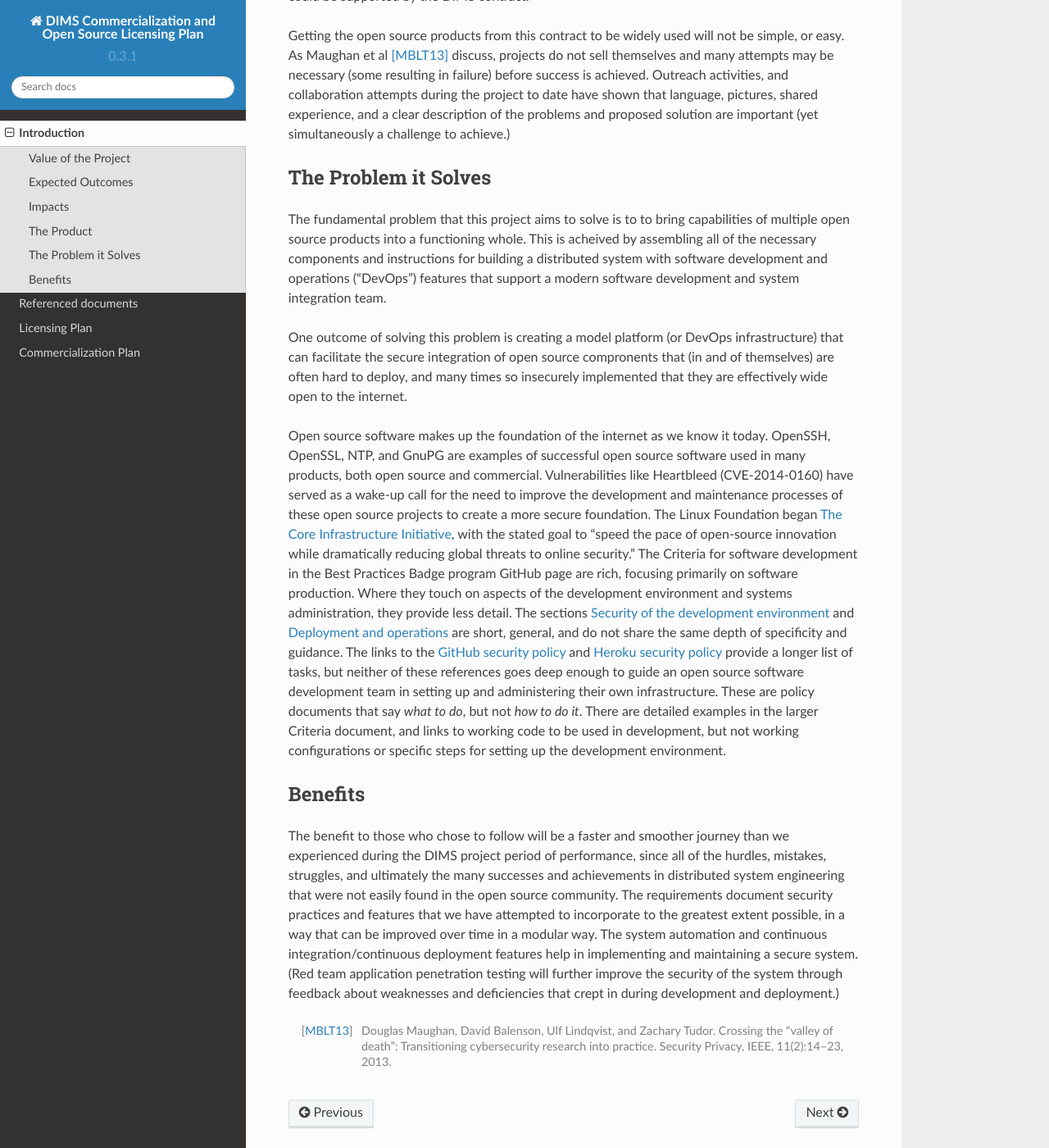
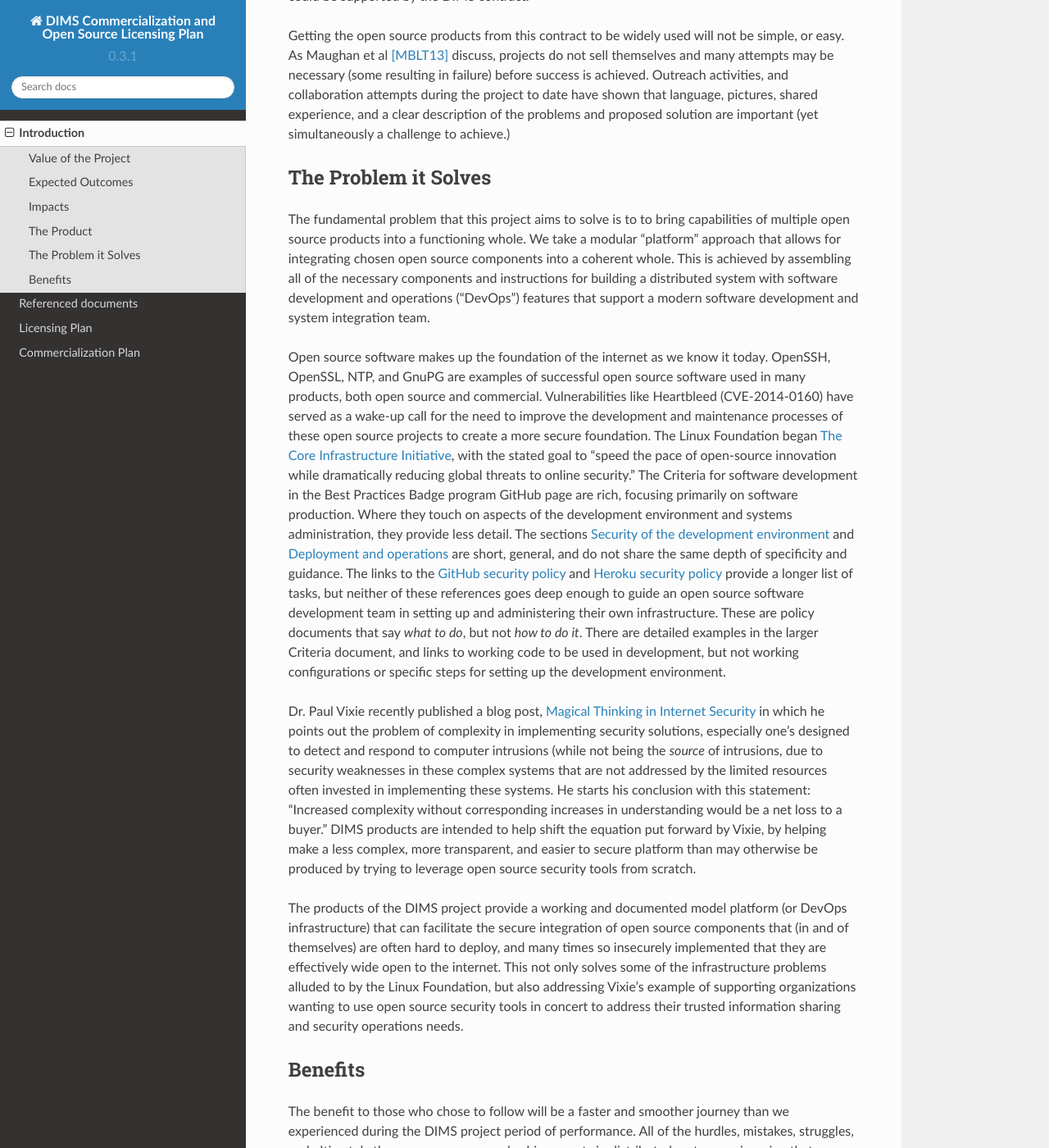
Before and after one commit to uw-dims/dims-swplan, a Sphinx documentation site: the page built from docs/source/introduction.rst, in a window 1280 px wide and 1400 px high, scrolled down 1216 px. Shown: the whole window at 82% size. Built offline with Sphinx 7.4.7 and the Read the Docs theme 2.0.0, drawn with Linux system fonts in a browser that asks for light colours; pages that are not in the unit, such as notebooks, are missing from menus; some of the changed text lies outside the part shown.

Commit message:
Integrate comments from Katherine

```diff
--- a/docs/source/introduction.rst
+++ b/docs/source/introduction.rst
@@ -50,7 +50,8 @@
 incident response capability. Over the course of the project, we have learned
 of several other efforts to address a similar set of goals and have reached out
 (as much as time permits) to find common ground and try to develop
-collaborative relationships that will have broad impact over time.
+collaborative relationships that will have broad impact over time. This
+will be expanded upon in Section :ref:`commercializationplan`.
 
 
 .. _theproduct:
@@ -82,17 +83,12 @@
 ---------------------
 
 The fundamental problem that this project aims to solve is to to bring
-capabilities of multiple open source products into a functioning whole. This is
-acheived by assembling all of the necessary components and instructions for
-building a distributed system with software development and operations
-("DevOps") features that support a modern software development and system
-integration team.
-
-One outcome of solving this problem is creating a model platform (or
-DevOps infrastructure) that can facilitate the secure integration of
-open source compronents that (in and of themselves) are often hard to
-deploy, and many times so insecurely implemented that they are effectively
-wide open to the internet.
+capabilities of multiple open source products into a functioning whole. We
+take a modular "platform" approach that allows for integrating chosen
+open source components into a coherent whole. This is achieved by assembling
+all of the necessary components and instructions for building a distributed
+system with software development and operations ("DevOps") features that
+support a modern software development and system integration team.
 
 Open source software makes up the foundation of the internet as we know it
 today. OpenSSH, OpenSSL, NTP, and GnuPG are examples of successful open source
@@ -116,6 +112,30 @@
 be used in development, but not working configurations or specific steps for
 setting up the development environment.
 
+Dr. Paul Vixie recently published a blog post, `Magical Thinking in Internet
+Security`_ in which he points out the problem of complexity in implementing
+security solutions, especially one's designed to detect and respond to
+computer intrusions (while not being the *source* of intrusions, due to
+security weaknesses in these complex systems that are not addressed
+by the limited resources often invested in implementing these systems.
+He starts his conclusion with this statement: "Increased complexity without
+corresponding increases in understanding would be a net loss to a buyer."
+DIMS products are intended to help shift the equation put forward
+by Vixie, by helping make a less complex, more transparent, and easier
+to secure platform than may otherwise be produced by trying to
+leverage open source security tools from scratch.
+
+.. _Magical Thinking in Internet Security: https://www.farsightsecurity.com/Blog/20160428-vixie-magicalthinking/
+
+The products of the DIMS project provide a working and documented model
+platform (or DevOps infrastructure) that can facilitate the secure integration
+of open source components that (in and of themselves) are often hard to
+deploy, and many times so insecurely implemented that they are effectively wide
+open to the internet. This not only solves some of the infrastructure problems
+alluded to by the Linux Foundation, but also addressing Vixie's example of
+supporting organizations wanting to use open source security tools in concert
+to address their trusted information sharing and security operations needs.
+
 .. _The Core Infrastructure Initiative: https://www.coreinfrastructure.org
 .. _Security of the development environment: https://github.com/linuxfoundation/cii-best-practices-badge/blob/master/doc/security.md#security-of-the-development-environment
 .. _Deployment and operations: https://github.com/linuxfoundation/cii-best-practices-badge/blob/master/doc/security.md#deployment-and-operations
@@ -126,7 +146,7 @@
 --------
 
 The benefit to those who chose to follow will be a faster and smoother journey
-than we experienced during the DIMS project period of performance, since all of
+than we experienced during the DIMS project period of performance. All of
 the hurdles, mistakes, struggles, and ultimately the many successes and
 achievements in distributed system engineering that were not easily found in
 the open source community. The requirements document security practices and
@@ -138,4 +158,4 @@
 and deficiencies that crept in during development and deployment.)
 
 
-.. [MBLT13] Douglas Maughan, David Balenson, Ulf Lindqvist, and Zachary Tudor. Crossing the "valley of death": Transitioning cybersecurity research into practice. Security Privacy, IEEE, 11(2):14–23, 2013.
+.. [MBLT13] Douglas Maughan, David Balenson, Ulf Lindqvist, and Zachary Tudor. Crossing the "Valley of Death": Transitioning Cybersecurity Research into Practice. IEEE Security & Privacy, 11(2):14–23, 2013.
```
Also changed, not shown: other parts of docs/source/introduction.rst (+1 -1 lines), docs/source/commercializationplan.rst (+13 -21 lines), docs/source/licensingplan.rst (+24 -8 lines).
